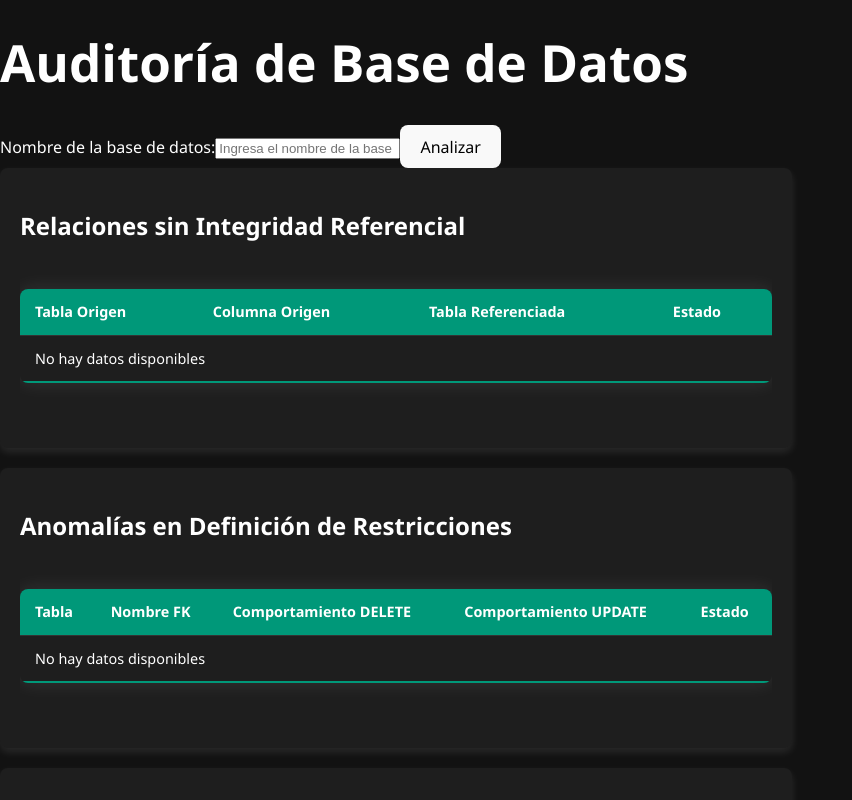
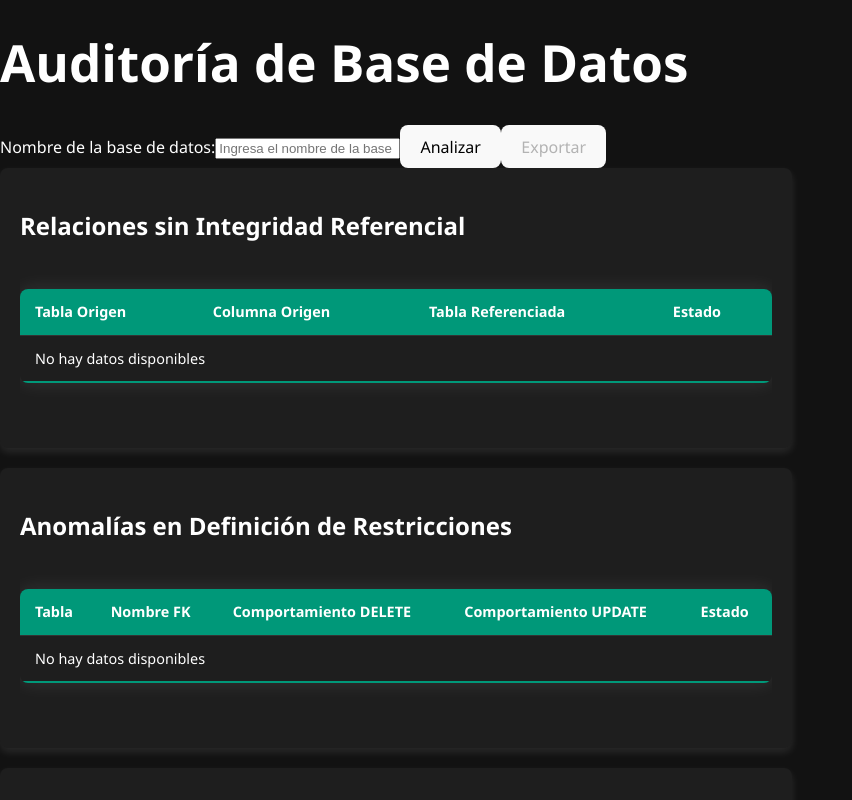
Before and after one commit to HANNER616/AplicacionAuditoria, a React (Vite) app in the folder frontend/auditoria-db/: page / in a window 1280 px wide. Shown: the top 800 px of the page, without its empty margins (0-852 px from the left). Built offline with nearby package versions, Linux system fonts and the light colour scheme.

Commit message:
Add botón exportar en .xlsx, update README.md

```diff
--- a/frontend/auditoria-db/package.json
+++ b/frontend/auditoria-db/package.json
@@ -10,8 +10,10 @@
     "preview": "vite preview"
   },
   "dependencies": {
+    "file-saver": "^2.0.5",
     "react": "^18.3.1",
-    "react-dom": "^18.3.1"
+    "react-dom": "^18.3.1",
+    "xlsx": "^0.18.5"
   },
   "devDependencies": {
     "@eslint/js": "^9.17.0",
--- a/frontend/auditoria-db/src/App.jsx
+++ b/frontend/auditoria-db/src/App.jsx
@@ -1,4 +1,5 @@
 import React, { useEffect, useState } from 'react';
+import useExportData from './ExportData';
 import './App.css'; // Asegúrate de importar tu archivo CSS
 
 const AuditDashboard = () => {
@@ -6,6 +7,7 @@ const AuditDashboard = () => {
   const [loading, setLoading] = useState(false);
   const [error, setError] = useState(null);
   const [databaseName, setDatabaseName] = useState('');
+  const {handleExport, exporting } = useExportData(auditData, databaseName);
 
   const handleAudit = async () => {
     if (!databaseName) {
@@ -39,6 +41,7 @@ const AuditDashboard = () => {
   };
 
   useEffect(() => {
+
     if (auditData) {
       console.log("Datos de auditoría:", auditData);
     }
@@ -75,6 +78,13 @@ const AuditDashboard = () => {
           className="ml-4 p-2 bg-blue-500 text-white rounded-md hover:bg-blue-600"
         >
           Analizar
+        </button>
+        <button
+          onClick={handleExport}
+          disabled={exporting || !auditData}
+          className="ml-4 p-2 bg-blue-500 text-white rounded-md hover:bg-blue-600 disabled:bg-gray-400"
+        >
+          {exporting ? 'Exportando...' : 'Exportar'}
         </button>
       </div>
 
@@ -167,8 +177,8 @@ const AuditDashboard = () => {
                 <tr key={index}>
                   <td>{item.parent_table}</td>
                   <td>{item.referenced_table}</td>
-                    <td className="status-red">{item.disabled_constraints}</td>
-                    <td className="status-orange">{item.untrusted_constraints}</td>
+                  <td className="status-red">{item?.disabled_constraints || "N/A"}</td>
+                  <td className="status-orange">{item?.untrusted_constraints || "N/A"}</td>
                 </tr>
               ))
             ) : (
@@ -177,6 +187,7 @@ const AuditDashboard = () => {
               </tr>
             )}
           </tbody>
+
           </table>
         </div>
       </div>
@@ -216,7 +227,7 @@ const AuditDashboard = () => {
 
       {/* Estado de Normalización */}
       <div className="table-wrapper">
-        <h2 className="table-title">Estado de Normalización</h2>
+        <h2 className="table-title">Estado de 1era Normalización</h2>
         <div className="table-container">
           <table>
             <thead>
--- /dev/null
+++ b/frontend/auditoria-db/src/ExportData.jsx
@@ -0,0 +1,130 @@
+import { useState } from 'react';
+import * as XLSX from 'xlsx';
+
+const useExportData = (auditData, databaseName) => {
+  const [exporting, setExporting] = useState(false);
+
+  const formatDataForExcel = (data) => {
+    const sheets = {};
+
+    // Missing Constraints Sheet
+    if (data?.missingConstraints?.length > 0) {
+      sheets['Relaciones sin Integridad'] = XLSX.utils.json_to_sheet(
+        data.missingConstraints.map(item => ({
+          'Tabla Origen': item.parent_table,
+          'Columna Origen': item.parent_column,
+          'Tabla Referenciada': item.referenced_table,
+          'Estado': item.status
+        }))
+      );
+    }
+
+    // Constraint Anomalies Sheet
+    if (data?.constraintAnomalies?.length > 0) {
+      sheets['Anomalías en Restricciones'] = XLSX.utils.json_to_sheet(
+        data.constraintAnomalies.map(item => ({
+          'Tabla': item.TableName,
+          'Nombre FK': item.FKName,
+          'Comportamiento DELETE': item.DeleteBehavior,
+          'Comportamiento UPDATE': item.UpdateBehavior,
+          'Estado': item.Status
+        }))
+      );
+    }
+
+    // Data Anomalies Sheet
+    if (data?.dataAnomalies?.length > 0) {
+      sheets['Anomalías en Datos'] = XLSX.utils.json_to_sheet(
+        data.dataAnomalies.map(item => ({
+          'Tabla Origen': item.parent_table,
+          'Tabla Referenciada': item.referenced_table,
+          'Restricciones Deshabilitadas': item.disabled_constraints,
+          'Restricciones No Confiables': item.untrusted_constraints
+        }))
+      );
+    }
+
+    // Isolated Tables Sheet
+    if (data?.isolatedTables?.length > 0) {
+      sheets['Tablas Aisladas'] = XLSX.utils.json_to_sheet(
+        data.isolatedTables.map(item => ({
+          'Tabla': item.TableName,
+          'Disparador': item.TriggerName,
+          'Estado': item.TriggerDisabled ? 'Deshabilitado' : 'Habilitado'
+        }))
+      );
+    }
+
+    // Normalization Status Sheet
+    if (data?.normalizationStatus?.length > 0) {
+      sheets['Estado de Normalización'] = XLSX.utils.json_to_sheet(
+        data.normalizationStatus.map(item => ({
+          'Tabla': item.TableName,
+          'Número de Columnas': item.ColumnCount,
+          'Estado': item.NormalizationStatus
+        }))
+      );
+    }
+
+    // DBCC Anomalies Sheet
+    if (data?.dbccAnomalies?.length > 0) {
+      sheets['Anomalías DBCC'] = XLSX.utils.json_to_sheet(
+        data.dbccAnomalies.map(item => ({
+          'Mensaje de Error': item.Message
+        }))
+      );
+    }
+
+    // Trigger Anomalies Sheet
+    if (data?.triggerAnomalies?.length > 0) {
+      sheets['Anomalías en Disparadores'] = XLSX.utils.json_to_sheet(
+        data.triggerAnomalies.map(item => ({
+          'Tabla': item.TableName,
+          'Disparador': item.TriggerName,
+          'Estado': item.TriggerStatus
+        }))
+      );
+    }
+
+    return sheets;
+  };
+
+  const handleExport = async () => {
+    if (!auditData) {
+      alert('No hay datos para exportar');
+      return;
+    }
+
+    try {
+      setExporting(true);
+
+      const sheets = formatDataForExcel(auditData);
+      const workbook = XLSX.utils.book_new();
+
+      // Add each sheet to the workbook
+      Object.entries(sheets).forEach(([sheetName, sheet]) => {
+        XLSX.utils.book_append_sheet(workbook, sheet, sheetName);
+      });
+
+      // Add metadata sheet
+      const metadataSheet = XLSX.utils.json_to_sheet([{
+        'Base de Datos': databaseName,
+        'Fecha de Auditoría': auditData.timestamp,
+        'Generado el': new Date().toLocaleString()
+      }]);
+      XLSX.utils.book_append_sheet(workbook, metadataSheet, 'Información');
+
+      // Generate and download the file
+      XLSX.writeFile(workbook, `Auditoría_${databaseName}_${new Date().toISOString().split('T')[0]}.xlsx`);
+    } catch (error) {
+      console.error('Error al exportar:', error);
+      alert('Error al exportar los datos');
+    } finally {
+      setExporting(false);
+    }
+  };
+
+  return { handleExport, exporting };
+};
+
+export default useExportData;
```
Also changed, not shown: 2 other files (tests, documents, lock files or other folders). Lines whose indentation alone changed are shown as unchanged.
